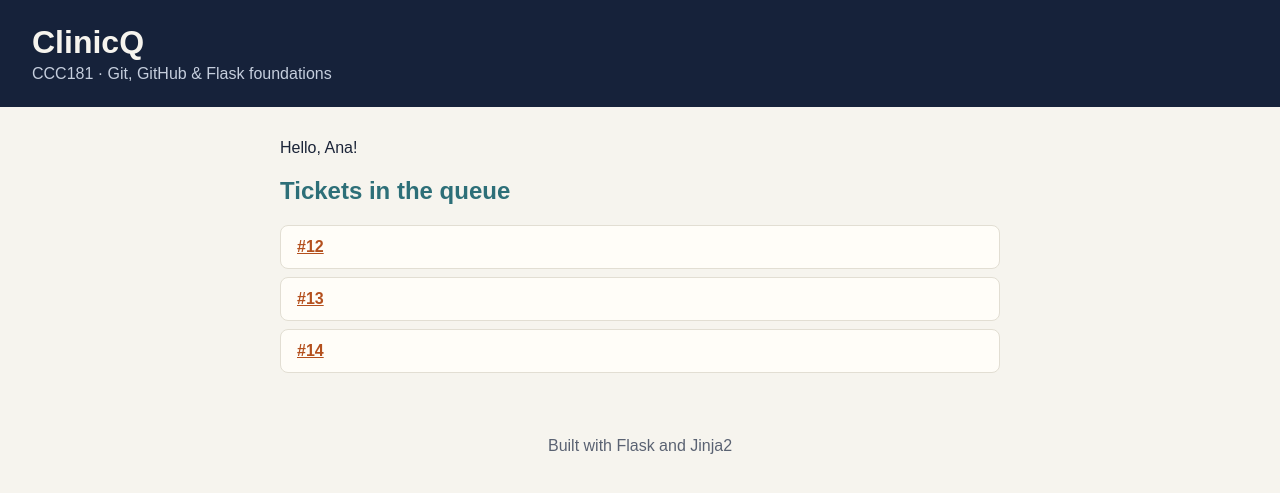
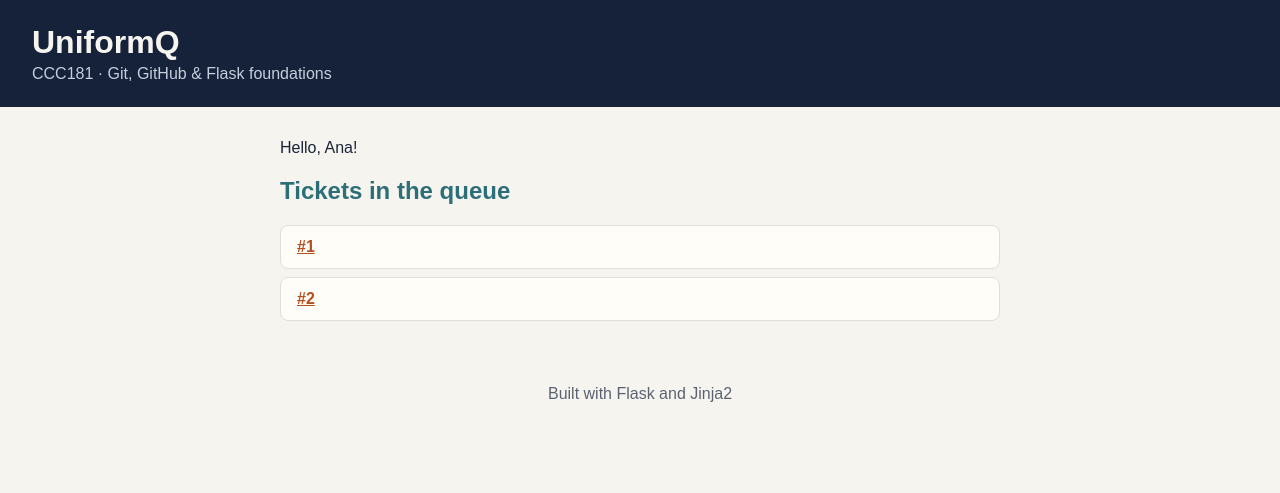
Before and after one commit to JekoBot/CCC181, a Flask app: page / in a window 1280 px wide. Shown: the top 493 px of the page. Run offline with Flask 3, Linux system fonts and the light colour scheme.

Commit message:
Set up UniformQ from the Week 2 starter (#1)

```diff
--- a/app.py
+++ b/app.py
@@ -1,4 +1,4 @@
-"""CCC181 Week 2: a "Hello, Flask" starter app.
+"""UniformQ: a queue app for claiming PE uniforms in the university.
 
 Run it with:
     flask --app app run --debug
@@ -8,15 +8,28 @@ from flask import Flask, render_template
 
 app = Flask(__name__)
 
+SERVICES = [
+    {"id": 1, "name": "PE shirt"},
+    {"id": 2, "name": "PE pants"},
+]
+
 # Sample data for the demo. A real app would load this from a database later.
-TICKETS = [12, 13, 14]
+# Each ticket: number, name, student_id, size, service_id, status
+# status is one of: waiting, called, served, no-show
+TICKETS = [
+    {"number": 1, "name": "Ana", "student_id": "2024-0001", "size": "M",
+     "service_id": 1, "status": "waiting"},
+    {"number": 2, "name": "Ben", "student_id": "2024-0002", "size": "L",
+     "service_id": 2, "status": "waiting"},
+]
 
 
 @app.route("/")
 def index():
     # render_template looks inside the templates/ folder and passes
     # keyword arguments to the template as variables.
-    return render_template("index.html", name="Ana", tickets=TICKETS)
+    numbers = [t["number"] for t in TICKETS]
+    return render_template("index.html", name="Ana", tickets=numbers)
 
 
 @app.route("/queue/<int:ticket_id>")
--- a/static/js/main.js
+++ b/static/js/main.js
@@ -1,2 +1,2 @@
 // Served at /static/js/main.js and linked from templates/base.html.
-console.log("ClinicQ starter app loaded");
+console.log("UniformQ starter app loaded");
--- a/templates/base.html
+++ b/templates/base.html
@@ -3,13 +3,13 @@
 <head>
   <meta charset="utf-8">
   <meta name="viewport" content="width=device-width, initial-scale=1">
-  <title>{% block title %}ClinicQ{% endblock %}</title>
+  <title>{% block title %}UniformQ{% endblock %}</title>
   {# Link static files with url_for instead of hard-coding paths #}
   <link rel="stylesheet" href="{{ url_for('static', filename='css/style.css') }}">
 </head>
 <body>
   <header>
-    <h1><a href="{{ url_for('index') }}">ClinicQ</a></h1>
+    <h1><a href="{{ url_for('index') }}">UniformQ</a></h1>
     <p class="tagline">CCC181 · Git, GitHub &amp; Flask foundations</p>
   </header>
 
--- a/templates/ticket.html
+++ b/templates/ticket.html
@@ -1,6 +1,6 @@
 {% extends "base.html" %}
 
-{% block title %}Ticket #{{ ticket_id }} · ClinicQ{% endblock %}
+{% block title %}Ticket #{{ ticket_id }} · UniformQ{% endblock %}
 
 {% block content %}
   <h2>Ticket #{{ ticket_id }}</h2>
```
Also changed, not shown: README.md (added).
